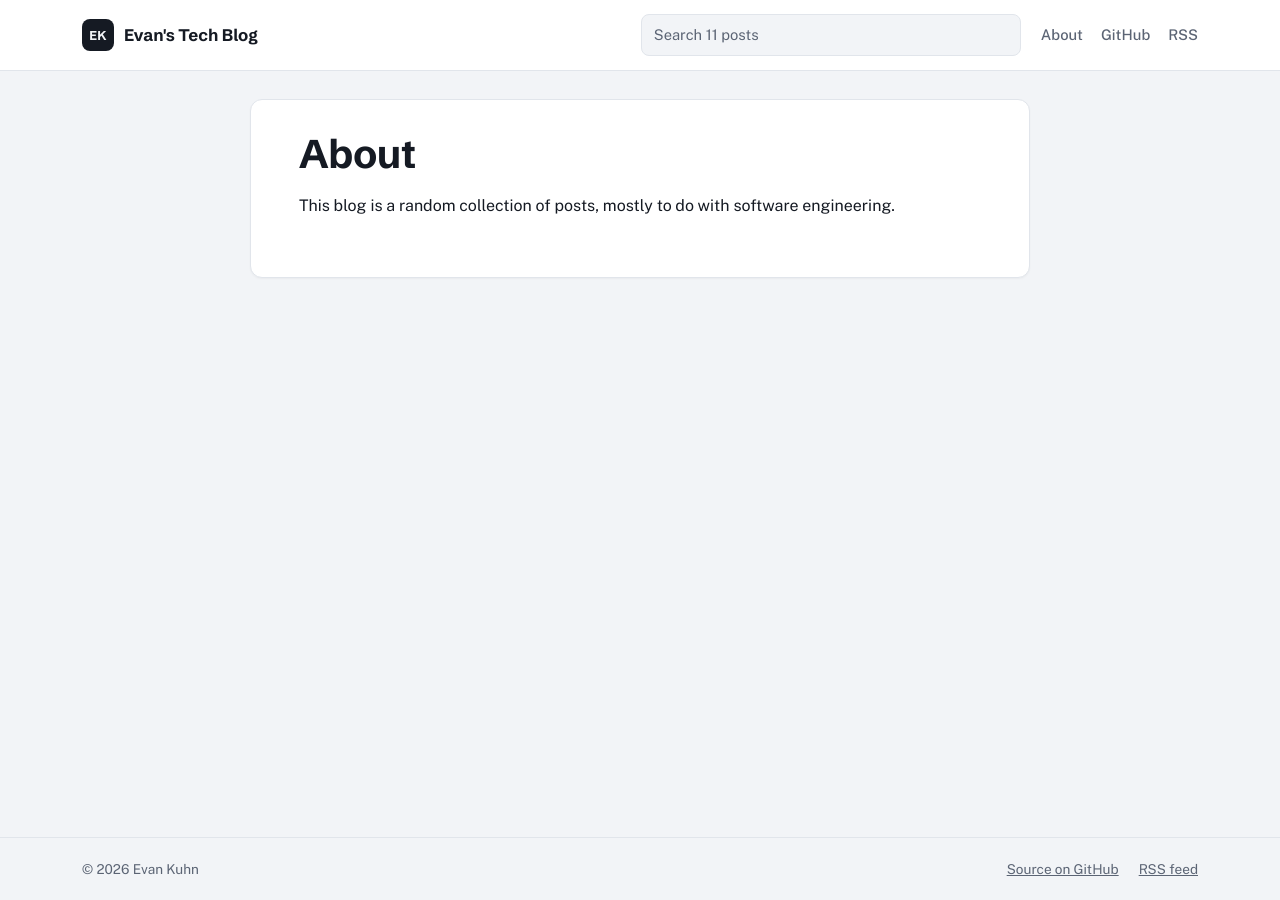
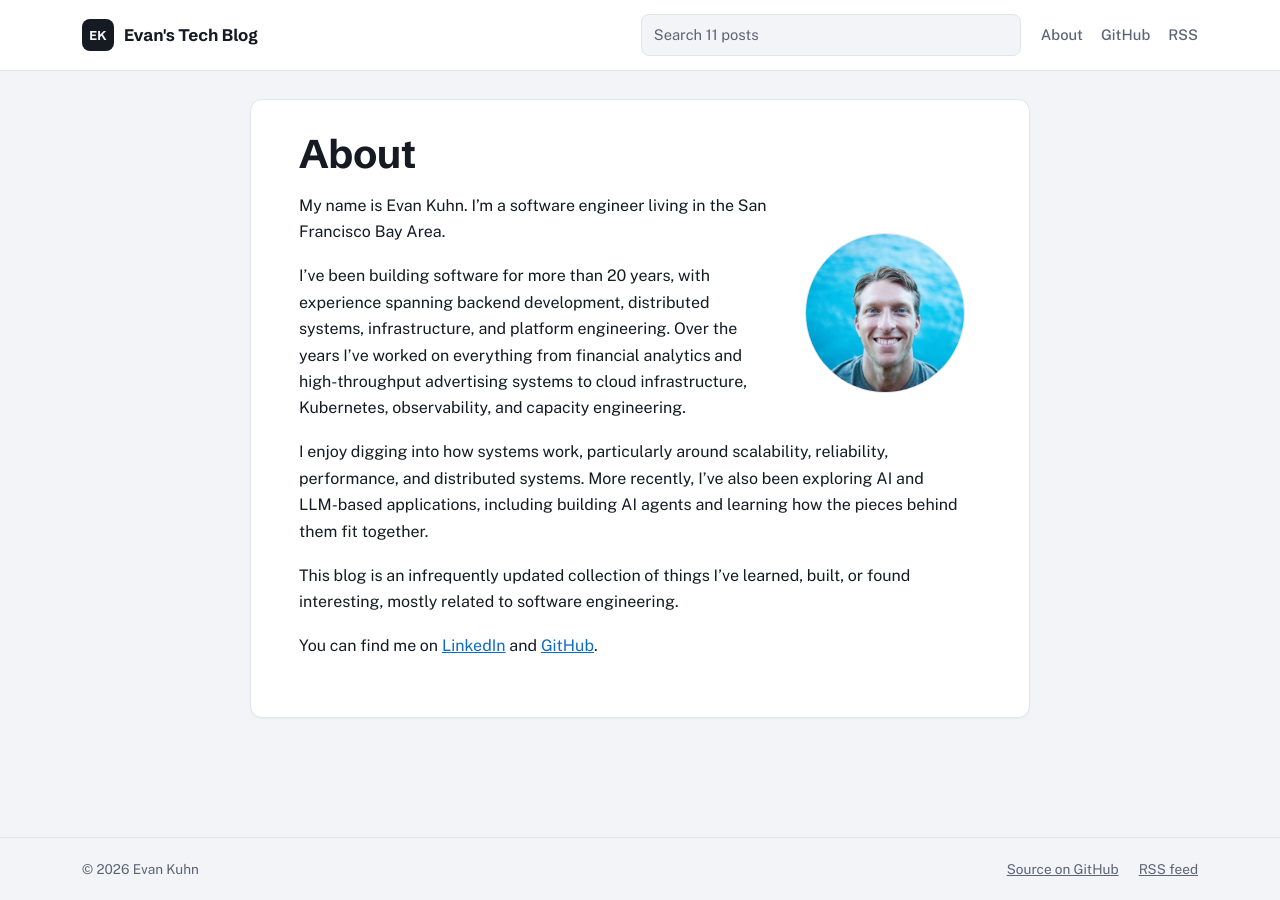
Before and after one commit to EvanKuhn/evankuhn.github.io, a Jekyll site: the page built from about.md, in a window 1280 px wide. Built offline with Jekyll 4.4.1, drawn with Linux system fonts in a browser that asks for light colours.

Commit message:
Update About page

```diff
--- a/_config.yml
+++ b/_config.yml
@@ -16,7 +16,7 @@
 title: Evan's Tech Blog
 author: Evan Kuhn
 email:
-description: On software engineering and such
+description: On software engineering
 baseurl: "" # the subpath of your site, e.g. /blog
 url: "http://evankuhn.github.io"
 twitter_username: jekyllrb
--- a/_sass/main.scss
+++ b/_sass/main.scss
@@ -440,6 +440,24 @@ img { max-width: 100%; height: auto; }
   p { font-size: 0.85rem; color: var(--muted); margin: 6px 0 0; }
 }
 
+// Round author photo on the About page
+.post-content .portrait {
+  display: block;
+  width: 160px;
+  height: 160px;
+  object-fit: cover;
+  border-radius: 50%;
+  border: 1px solid var(--rule);
+  margin: 0 0 1.2em;
+}
+
+@media (min-width: 640px) {
+  .post-content .portrait {
+    float: right;
+    margin: 2.5em 0 1em 28px;
+  }
+}
+
 .post-nav {
   display: grid;
   grid-template-columns: 1fr 1fr;
--- a/about.md
+++ b/about.md
@@ -4,4 +4,13 @@ title: About
 permalink: /about/
 ---
 
-This blog is a random collection of posts, mostly to do with software engineering.
+![Evan Kuhn](/images/portrait.jpg){: .portrait width="160" height="160"}
+My name is Evan Kuhn. I'm a software engineer living in the San Francisco Bay Area.
+
+I've been building software for more than 20 years, with experience spanning backend development, distributed systems, infrastructure, and platform engineering. Over the years I've worked on everything from financial analytics and high-throughput advertising systems to cloud infrastructure, Kubernetes, observability, and capacity engineering.
+
+I enjoy digging into how systems work, particularly around scalability, reliability, performance, and distributed systems. More recently, I've also been exploring AI and LLM-based applications, including building AI agents and learning how the pieces behind them fit together.
+
+This blog is an infrequently updated collection of things I've learned, built, or found interesting, mostly related to software engineering.
+
+You can find me on [LinkedIn](https://www.linkedin.com/in/evan-j-kuhn/) and [GitHub](https://github.com/EvanKuhn).
```
Also changed, not shown: images/portrait.jpg (added).
